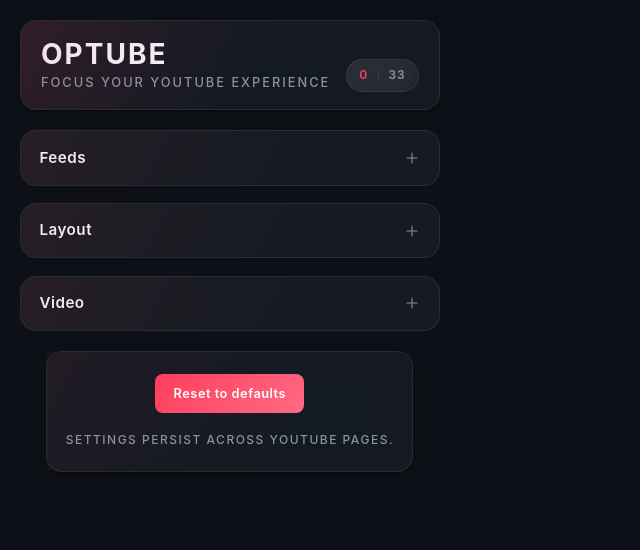
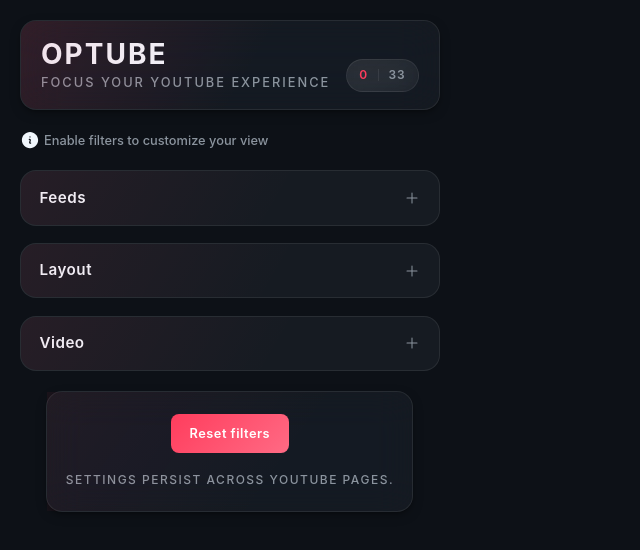
Before and after one commit to ljh-wd/Optube, a React (Vite) app: page / in a window 1280 px wide. Shown: the top 550 px of the page, without its empty margins (0-640 px from the left). Built offline with nearby package versions, Linux system fonts and the light colour scheme.

Commit message:
FEAT: Added a hint for clarity

```diff
--- a/src/App.css
+++ b/src/App.css
@@ -174,6 +174,25 @@
   text-transform: uppercase;
   letter-spacing: 2px;
   color: var(--text-dim);
+}
+
+.hint {
+  font-size: 0.8rem;
+  font-weight: 500;
+  text-transform: none;
+  color: var(--text-dim);
+}
+
+.hint-icon {
+  width: 20px;
+  height: 20px;
+  color: var(--accent-glow);
+}
+
+.hint-container {
+  display: inline-flex;
+  align-items: center;
+  gap: 0.25rem;
 }
 
 .status-pill {
--- a/src/App.tsx
+++ b/src/App.tsx
@@ -4,6 +4,7 @@
 import NestedToggle from './components/NestedToggle';
 import SettingsGroup from './components/SettingsGroup';
 import type { Settings } from './types/global';
+import { InformationCircleIcon } from '@heroicons/react/24/solid';
 
 const defaultSettings: Settings = {
   hideShorts: false,
@@ -209,7 +210,10 @@
           <span>{activeCount}</span><span className="divider" />{total}
         </div>
       </header>
-
+      <div className='hint-container'>
+        <InformationCircleIcon className='hint-icon' />
+        <p className="hint">Enable filters to customize your view</p>
+      </div>
       <main className="panels" role="region" aria-label="Settings">
         <SettingsGroup title="Feeds">
           <div className="settings-grid">
@@ -279,7 +283,7 @@
             }}
             type='button'
           >
-            Reset to defaults
+            Reset filters
           </button>
           <div className="info-text">Settings persist across YouTube pages.</div>
         </div>
```
